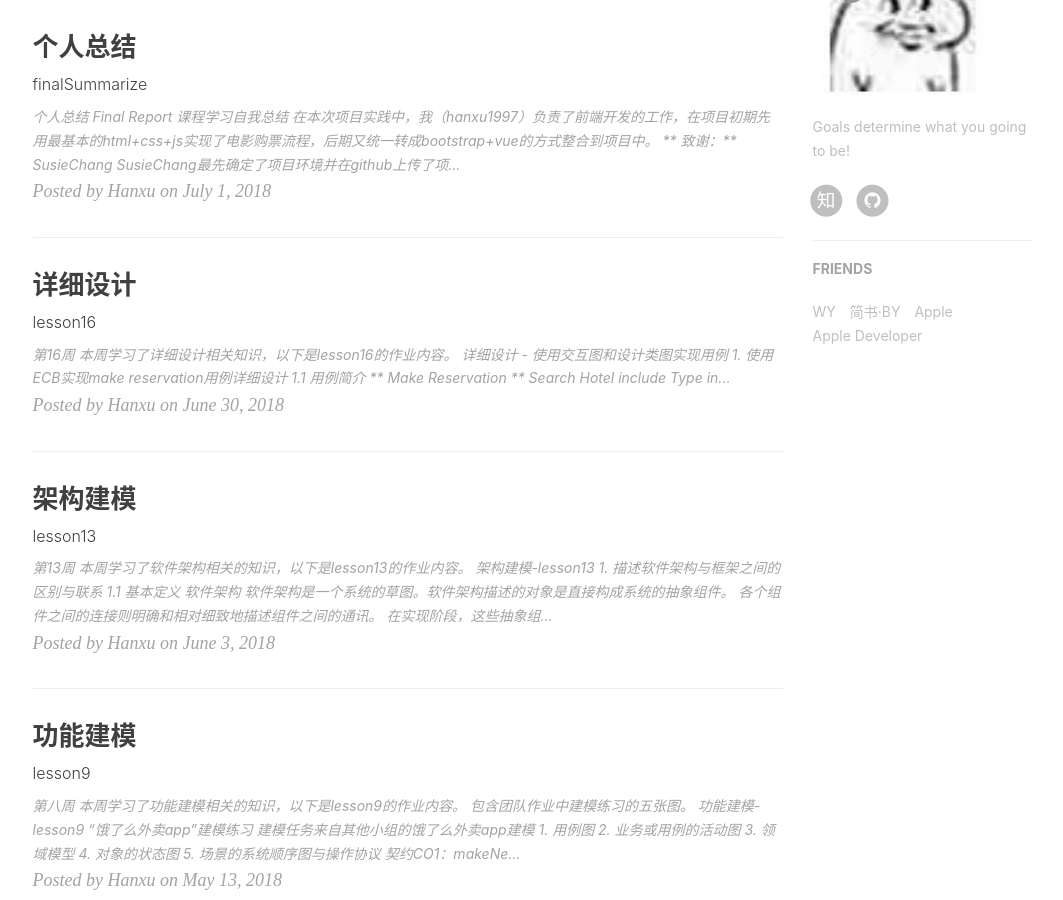
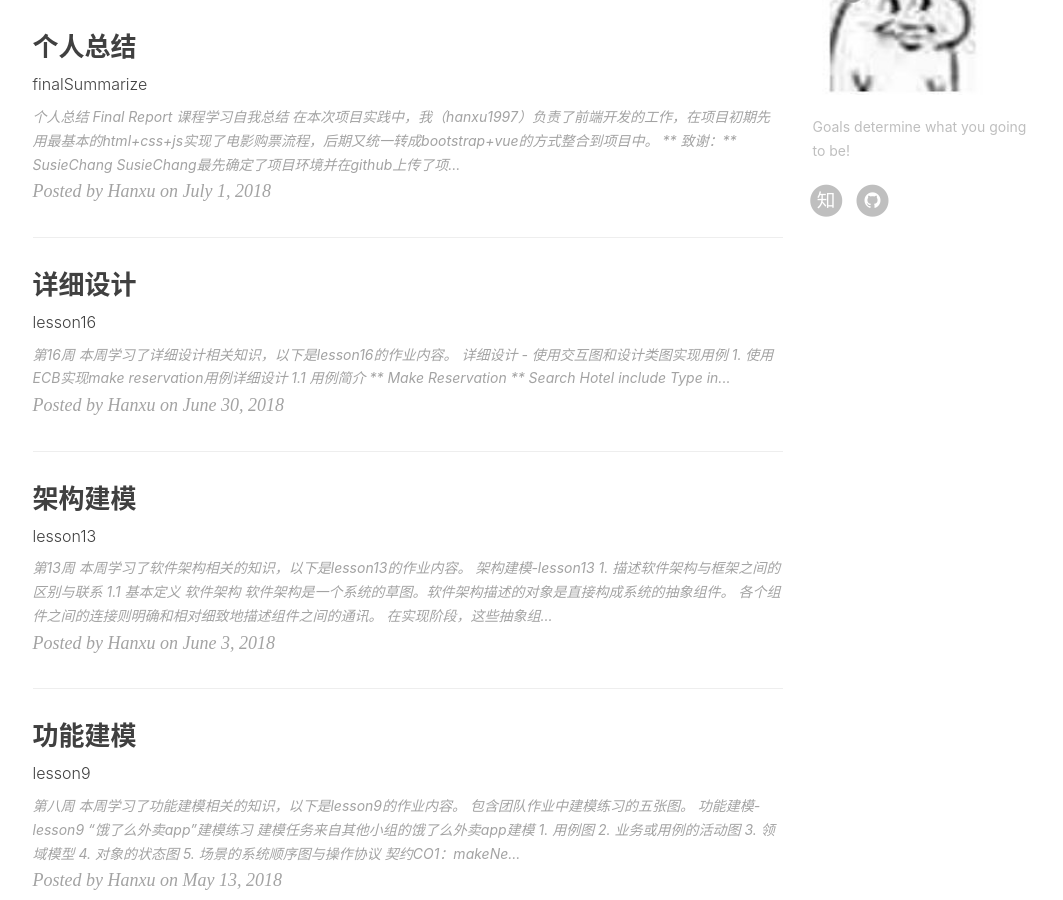
Before and after one commit to hanxu1997/hanxu1997.github.io, a Jekyll site: the page built from index.html, in a window 1280 px wide and 900 px high, scrolled down 675 px. Shown: the whole window, without its empty margins (135-1198 px from the left). Built offline with Jekyll 4.4.1, drawn with Linux system fonts in a browser that asks for light colours; nearby versions of some CDN libraries; the list of posts is cut into pages by our own code; comment, search, counter and statistics services are not loaded; some of the changed lines change nothing that is shown.

Commit message:
Update _config.yml

```diff
--- a/_config.yml
+++ b/_config.yml
@@ -49,10 +49,14 @@ gems: [jekyll-paginate]
 # although redcarpet can auto highlight code, the lack of header-id make the catalog impossible, so I switch to kramdown
 # document: http://jekyllrb.com/docs/configuration/#kramdown
 markdown: kramdown
-highlighter: rouge
 kramdown:
   input: GFM                            # use Github Flavored Markdown !important
-
+  syntax_highlighter_opts:
+    span:
+      line_numbers: false
+    block:
+      line_numbers: true
+      start_line: 1
 
 
 # 评论系统
@@ -97,18 +101,18 @@ service-worker: true
 
 
 # Friends
-friends: [
-    {
-        title: "WY",
-        href: "http://zhengwuyang.com"
-    },{
-        title: "简书·BY",
-        href: "http://www.jianshu.com/u/e71990ada2fd"
-    },{
-        title: "Apple",
-        href: "https://apple.com"
-    },{
-        title: "Apple Developer",
-        href: "https://developer.apple.com/"
-    }
-]
+# friends: [
+#     {
+#         title: "WY",
+#         href: "http://zhengwuyang.com"
+#     },{
+#         title: "简书·BY",
+#         href: "http://www.jianshu.com/u/e71990ada2fd"
+#     },{
+#         title: "Apple",
+#         href: "https://apple.com"
+#     },{
+#         title: "Apple Developer",
+#         href: "https://developer.apple.com/"
+#     }
+# ]
```
